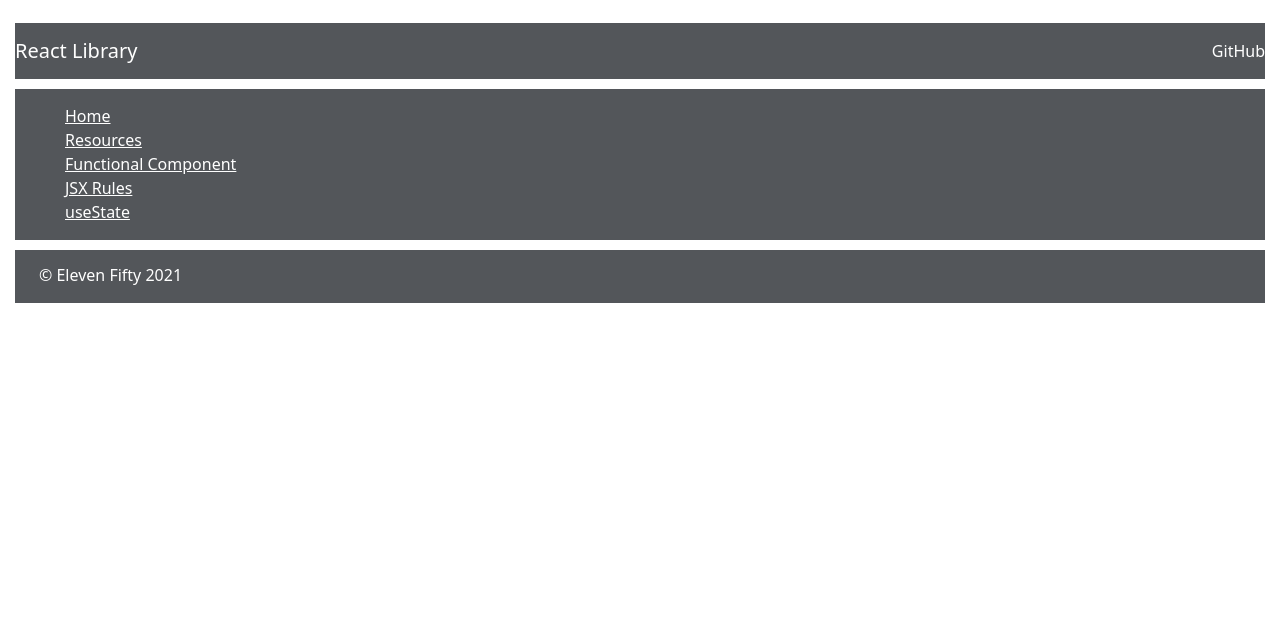
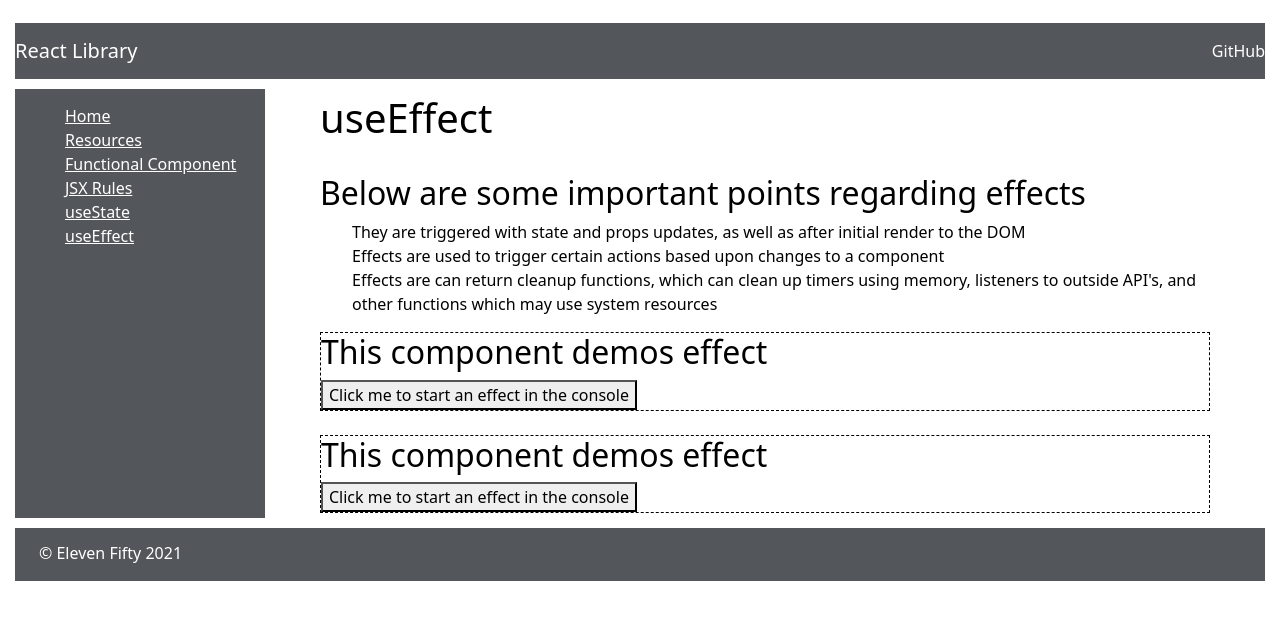
Before and after one commit to kcmjschwartz/reactFundamentals, a React (Create React App) app: page /effects in a window 1280 px wide. Shown: the top 620 px of the page. Built offline with nearby package versions, Linux system fonts and the light colour scheme.

Commit message:
effects concept added and folder restructure

```diff
--- /dev/null
+++ b/src/components/concepts/Effects.js
@@ -0,0 +1,57 @@
+import {useState, useEffect} from 'react';
+
+const Effects = () => {
+    return(
+        <div className='main'>
+            <div className='mainDiv'>
+                <h1>useEffect</h1>
+                <br />
+                <h2>Below are some important points regarding effects</h2>
+                <ul>
+                    <li>They are triggered with state and props updates, as well as after initial render to the DOM</li>
+                    <li>Effects are used to trigger certain actions based upon changes to a component</li>
+                    <li>Effects are can return cleanup functions, which can clean up timers using memory, listeners to outside API's, and other functions which may use system resources</li>
+                </ul>
+                <SampleEffect/>
+                <br />
+                <SampleEffect/>
+            </div>
+        </div>
+    );
+};
+
+export default Effects;
+
+const SampleEffect = () => {
+
+    const [timerRunning, setTimerRunning] = useState(false);
+
+    useEffect(() => {
+        let timer;
+        if(timerRunning) {
+            timer = window.setTimeout(() => {
+                console.log('the timer expired', Date.now()/1000);
+                setTimerRunning(false);
+            }, 2000)
+        };
+        return () => {window.clearTimeout(timer); console.log('the timer was cleaned up', Date.now()/1000)};
+    });
+
+    useEffect(() => {
+        console.log('Another useEffect');
+    }, []);
+
+    let buttonHandler = () => {
+        if (!timerRunning){
+            setTimerRunning(true);
+        }
+    };
+
+
+    return(
+        <div style={{border: '1px dashed black'}} >
+            <h2>This component demos effect</h2>
+            <button onClick={buttonHandler}>Click me to start an effect in the console</button>
+        </div>
+    )
+};
--- a/src/components/site/Sidebar.js
+++ b/src/components/site/Sidebar.js
@@ -5,9 +5,10 @@ import {
 } from 'react-router-dom';
 import Home from './Home';
 import Resources from './Resources';
-import FunctionalComponentDemo from '../concepts/FunctionalComponents/FunctionalComponentDemo';
-import JSXRules from '../concepts/JSXRules/JSXRules';
-import State from '../concepts/State/State'
+import FunctionalComponentDemo from '../concepts/FunctionalComponentDemo';
+import JSXRules from '../concepts/JSXRules';
+import State from '../concepts/State';
+import Effects from '../concepts/Effects';
 
 const Sidebar = () => {
     return(
@@ -19,6 +20,7 @@ const Sidebar = () => {
                     <li><Link to='/functionalcomponent'>Functional Component</Link></li>
                     <li><Link to = '/jxrules'>JSX Rules</Link></li>
                     <li><Link to = '/state'>useState</Link></li>
+                    <li><Link to = '/effects'>useEffect</Link></li>
                 </ul>
             </div>
             <div className='sidebar-route'>
@@ -29,6 +31,7 @@ const Sidebar = () => {
                     <Route exact path='/functionalcomponent'><FunctionalComponentDemo /></Route>
                     <Route exact path='/jxrules'><JSXRules /></Route>
                     <Route exact path='/state'><State /></Route>
+                    <Route exact path='/effects'><Effects /></Route>
                 </Switch>
             </div>
         </div>
```
Also changed, not shown: src/components/concepts/FunctionalComponentDemo.js (renamed from src/components/concepts/FunctionalComponents/FunctionalComponentDemo.js), src/components/concepts/JSXRules.js (renamed from src/components/concepts/JSXRules/JSXRules.js), src/components/concepts/State.js (renamed from src/components/concepts/State/State.js).
